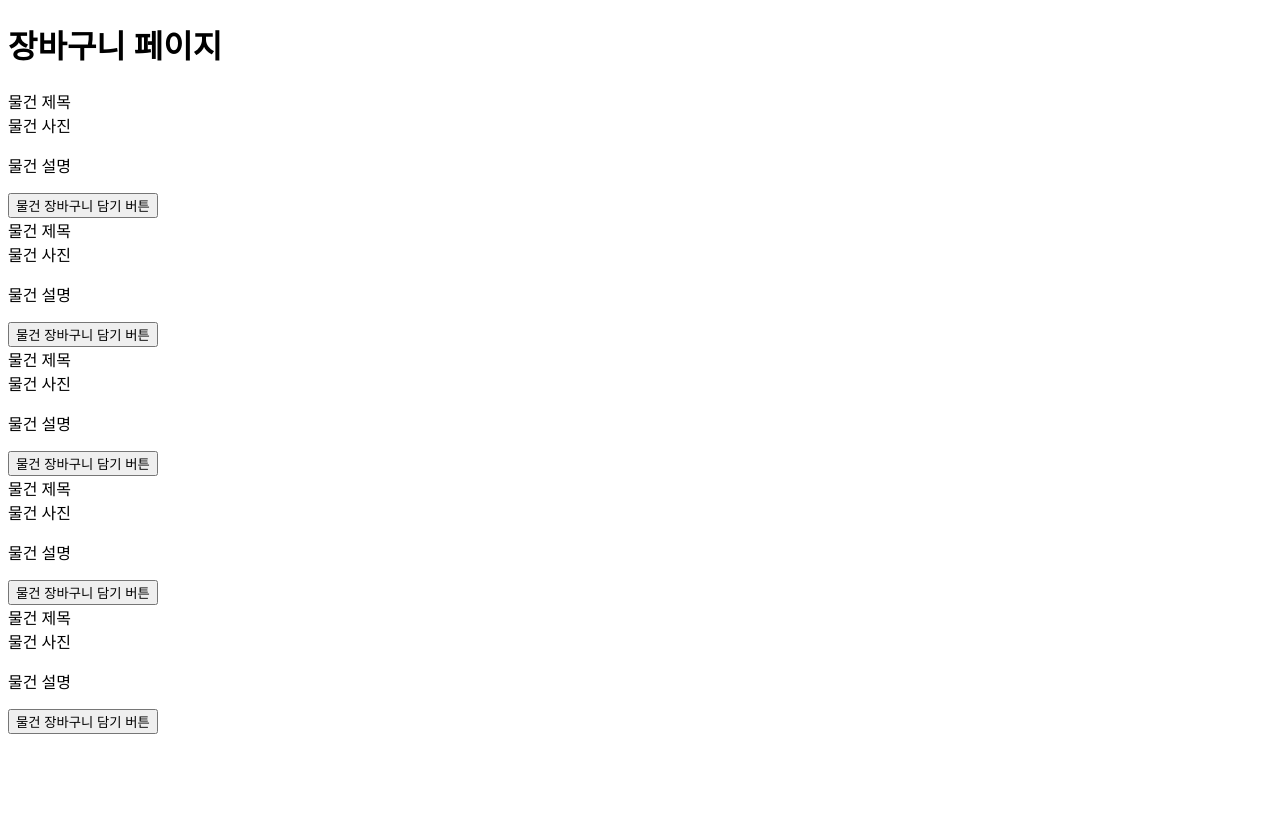
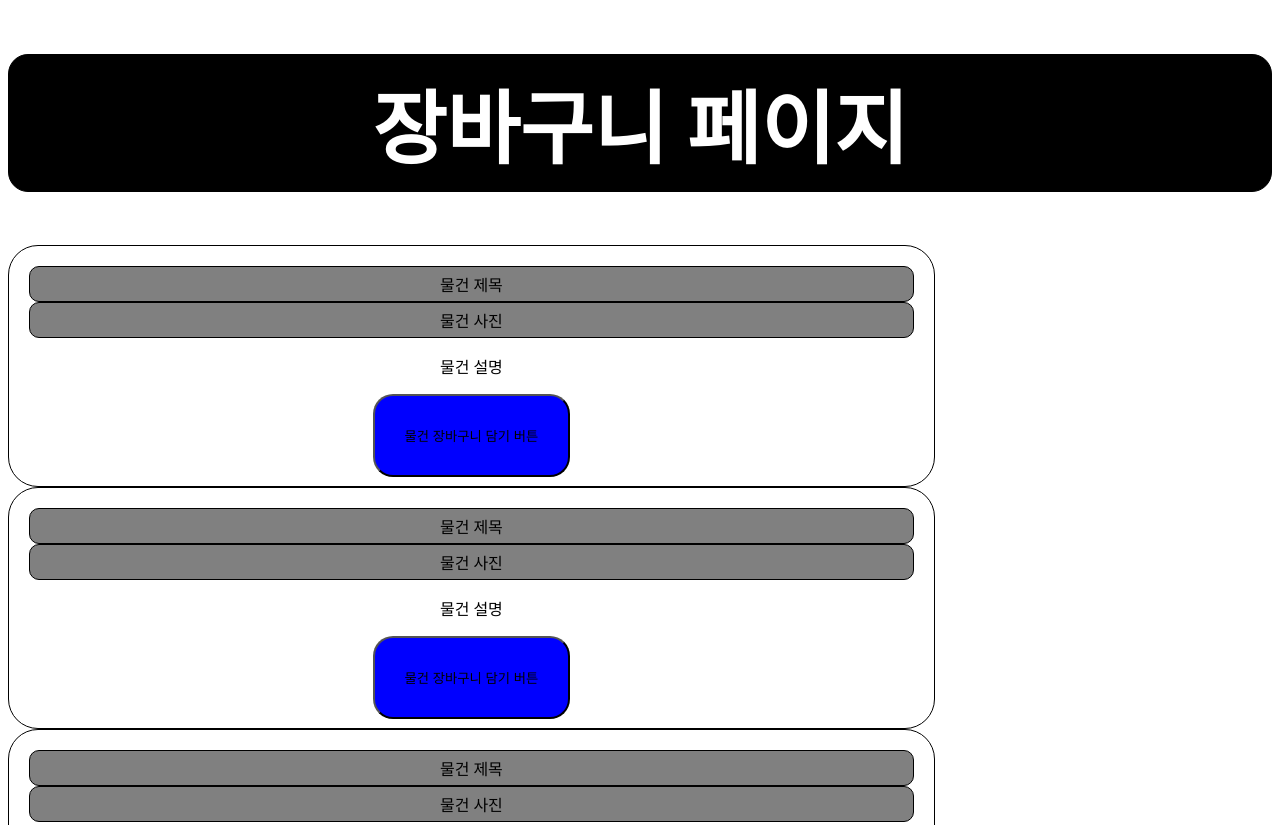
Before and after one commit to kimdavid0521/uusungtae, a plain HTML site: page cart/html/cartPage.html in a window 1280 px wide. Shown: the top 825 px of the page. Before the commit the page ends 800 px from the top, so only its background shows below. Drawn offline with Linux system fonts and the light colour scheme.

Commit message:
✨ feat: 장바구니 스타일링 추가

```diff
--- /dev/null
+++ b/cart/css/cart.css
@@ -0,0 +1,38 @@
+h1 {
+  background-color: black;
+  color: white;
+  font-size: 80px;
+  border: 1px solid black;
+  border-radius: 20px;
+  text-align: center;
+  padding: 10px;
+}
+
+#item {
+  width: 70%;
+  height: 200px;
+  border: 1px solid black;
+  border-radius: 30px;
+  text-align: center;
+
+  padding: 20px;
+}
+
+#item > div {
+  border: 1px solid black;
+  border-radius: 10px;
+  background-color: grey;
+  padding: 5px;
+  font-weight: 500;
+}
+
+button {
+  background-color: blue;
+  padding: 30px;
+  border-radius: 20px;
+}
+
+#item_container {
+  position: relative;
+  text-align: center;
+}
--- a/cart/html/cartPage.html
+++ b/cart/html/cartPage.html
@@ -4,11 +4,13 @@
     <meta charset="UTF-8" />
     <meta name="viewport" content="width=device-width, initial-scale=1.0" />
     <title>cartPage</title>
+    <link rel="stylesheet" href="../css/cart.css" />
   </head>
   <body>
     <div>
       <h1>장바구니 페이지</h1>
     </div>
+    <div id="item_container">
       <div id="item">
         <div>물건 제목</div>
         <div>물건 사진</div>
@@ -39,5 +41,6 @@
         <p>물건 설명</p>
         <button>물건 장바구니 담기 버튼</button>
       </div>
+    </div>
   </body>
 </html>
```
Lines whose indentation alone changed are shown as unchanged.
